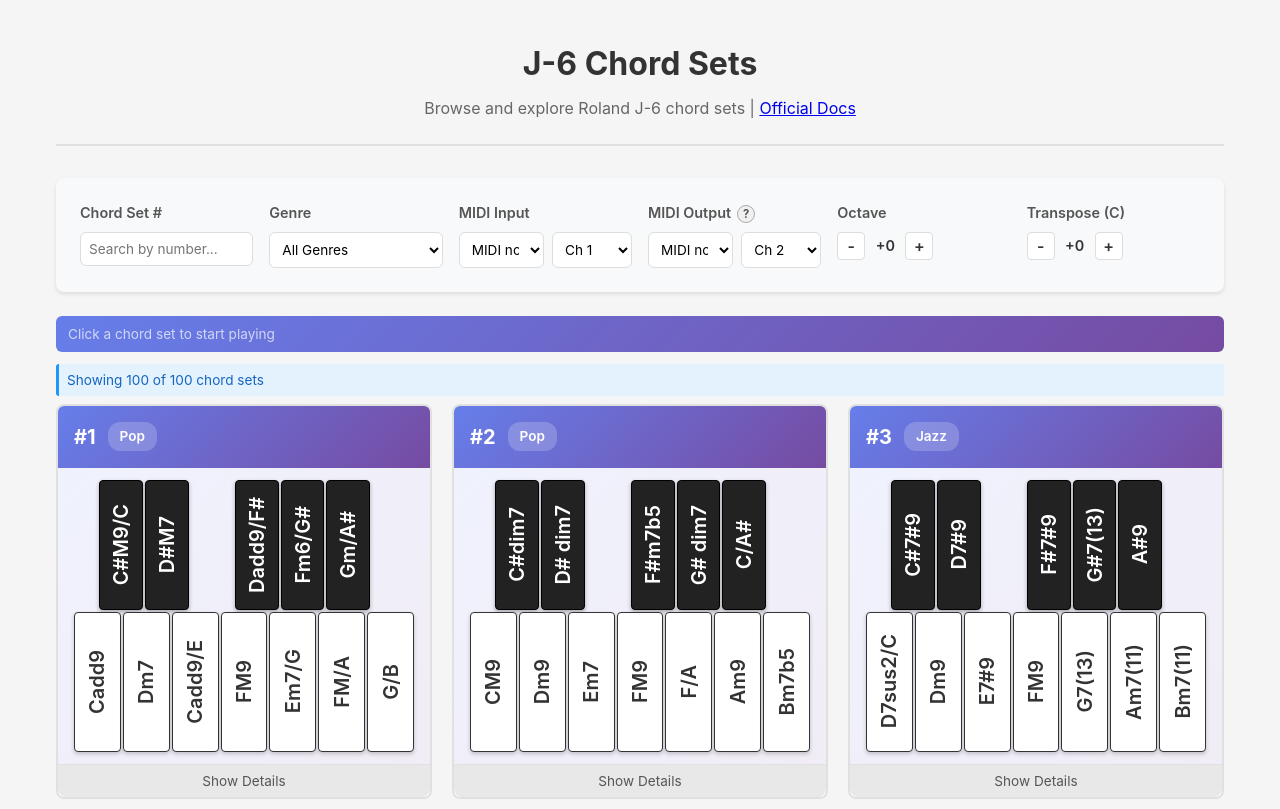
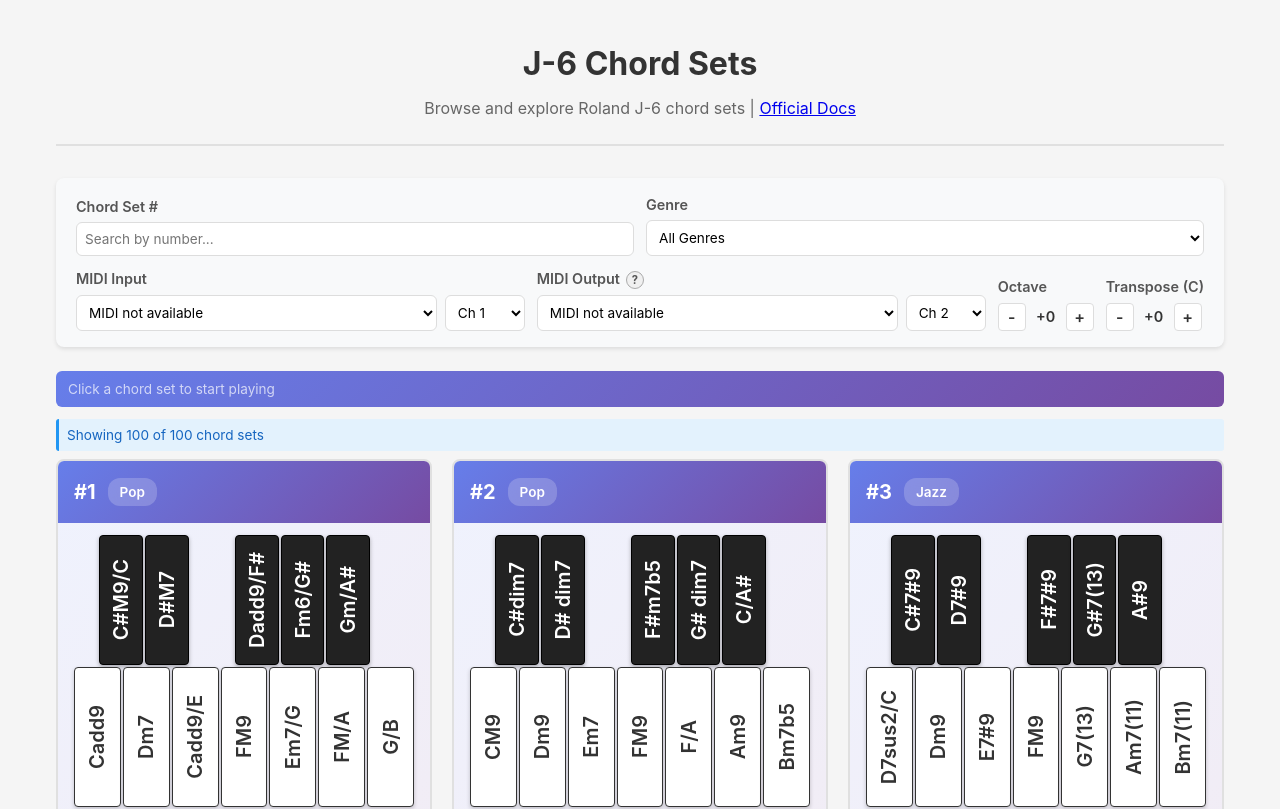
Before and after one commit to stonefruit/j6, a React (Vite) app: page / in a window 1280 px wide. Shown: the top 809 px of the page. Built offline with nearby package versions, Linux system fonts and the light colour scheme.

Commit message:
style: improve layout of filters and enhance MIDI input/output controls in ChordSets component

```diff
--- a/src/components/ChordSets.css
+++ b/src/components/ChordSets.css
@@ -59,13 +59,20 @@
 
 .filters {
   display: flex;
-  flex-wrap: wrap;
-  gap: 1rem;
+  flex-direction: column;
+  gap: 0.75rem;
   margin-bottom: 1.5rem;
-  padding: 1.5rem;
+  padding: 1rem 1.25rem;
   background: #f8f9fa;
   border-radius: 8px;
   box-shadow: 0 2px 4px rgba(0, 0, 0, 0.1);
+}
+
+.filters-row {
+  display: flex;
+  flex-wrap: wrap;
+  gap: 0.75rem;
+  align-items: flex-end;
 }
 
 .filter-group {
@@ -73,7 +80,12 @@
   min-width: 120px;
   display: flex;
   flex-direction: column;
-  gap: 0.5rem;
+  gap: 0.3rem;
+}
+
+.filter-group-compact {
+  flex: 0 0 auto;
+  min-width: auto;
 }
 
 .filter-group label {
@@ -516,11 +528,16 @@
   }
 
   .filters {
-    padding: 1rem;
+    padding: 0.75rem;
   }
 
   .filter-group {
     min-width: 100%;
+  }
+
+  .filter-group-compact {
+    min-width: auto;
+    flex: 1;
   }
 
   .clear-btn {
--- a/src/components/ChordSets.tsx
+++ b/src/components/ChordSets.tsx
@@ -193,6 +193,7 @@
       </header>
 
       <div className="filters">
+        <div className="filters-row">
           <div className="filter-group">
             <label htmlFor="search-number">Chord Set #</label>
             <input
@@ -226,7 +227,9 @@
               ))}
             </select>
           </div>
+        </div>
 
+        <div className="filters-row">
           <div className="filter-group">
             <label htmlFor="midi-input">MIDI Input</label>
             <div className="midi-row">
@@ -294,6 +297,27 @@
                 ))}
               </select>
             </div>
+          </div>
+
+          <div className="filter-group filter-group-compact">
+            <label>Octave</label>
+            <div className="transpose-control">
+              <button onClick={() => setOctave((v) => Math.max(-3, v - 1))} disabled={octave <= -3}>-</button>
+              <span className="transpose-value">{octave >= 0 ? `+${octave}` : octave}</span>
+              <button onClick={() => setOctave((v) => Math.min(3, v + 1))} disabled={octave >= 3}>+</button>
+            </div>
+          </div>
+
+          <div className="filter-group filter-group-compact">
+            <label>Transpose ({NOTE_NAMES_FROM_C[((totalTranspose % 12) + 12) % 12]})</label>
+            <div className="transpose-control">
+              <button onClick={() => setTranspose((v) => Math.max(-11, v - 1))} disabled={transpose <= -11}>-</button>
+              <span className="transpose-value">{transpose >= 0 ? `+${transpose}` : transpose}</span>
+              <button onClick={() => setTranspose((v) => Math.min(11, v + 1))} disabled={transpose >= 11}>+</button>
+            </div>
+          </div>
+        </div>
+
         {showMidiHelp && (
           <div className="midi-help">
             <p><strong>macOS setup (IAC Driver):</strong></p>
@@ -313,25 +337,6 @@
             <p><strong>Keyboard:</strong> Click a card, then use <kbd>a</kbd><kbd>w</kbd><kbd>s</kbd><kbd>e</kbd><kbd>d</kbd><kbd>f</kbd><kbd>t</kbd><kbd>g</kbd><kbd>y</kbd><kbd>h</kbd><kbd>u</kbd><kbd>j</kbd> to play chords.</p>
           </div>
         )}
-        </div>
-
-        <div className="filter-group">
-          <label>Octave</label>
-          <div className="transpose-control">
-            <button onClick={() => setOctave((v) => Math.max(-3, v - 1))} disabled={octave <= -3}>-</button>
-            <span className="transpose-value">{octave >= 0 ? `+${octave}` : octave}</span>
-            <button onClick={() => setOctave((v) => Math.min(3, v + 1))} disabled={octave >= 3}>+</button>
-          </div>
-        </div>
-
-        <div className="filter-group">
-          <label>Transpose ({NOTE_NAMES_FROM_C[((totalTranspose % 12) + 12) % 12]})</label>
-          <div className="transpose-control">
-            <button onClick={() => setTranspose((v) => Math.max(-11, v - 1))} disabled={transpose <= -11}>-</button>
-            <span className="transpose-value">{transpose >= 0 ? `+${transpose}` : transpose}</span>
-            <button onClick={() => setTranspose((v) => Math.min(11, v + 1))} disabled={transpose >= 11}>+</button>
-          </div>
-        </div>
       </div>
 
       {/* Now Playing indicator */}
```
Lines whose indentation alone changed are shown as unchanged.
